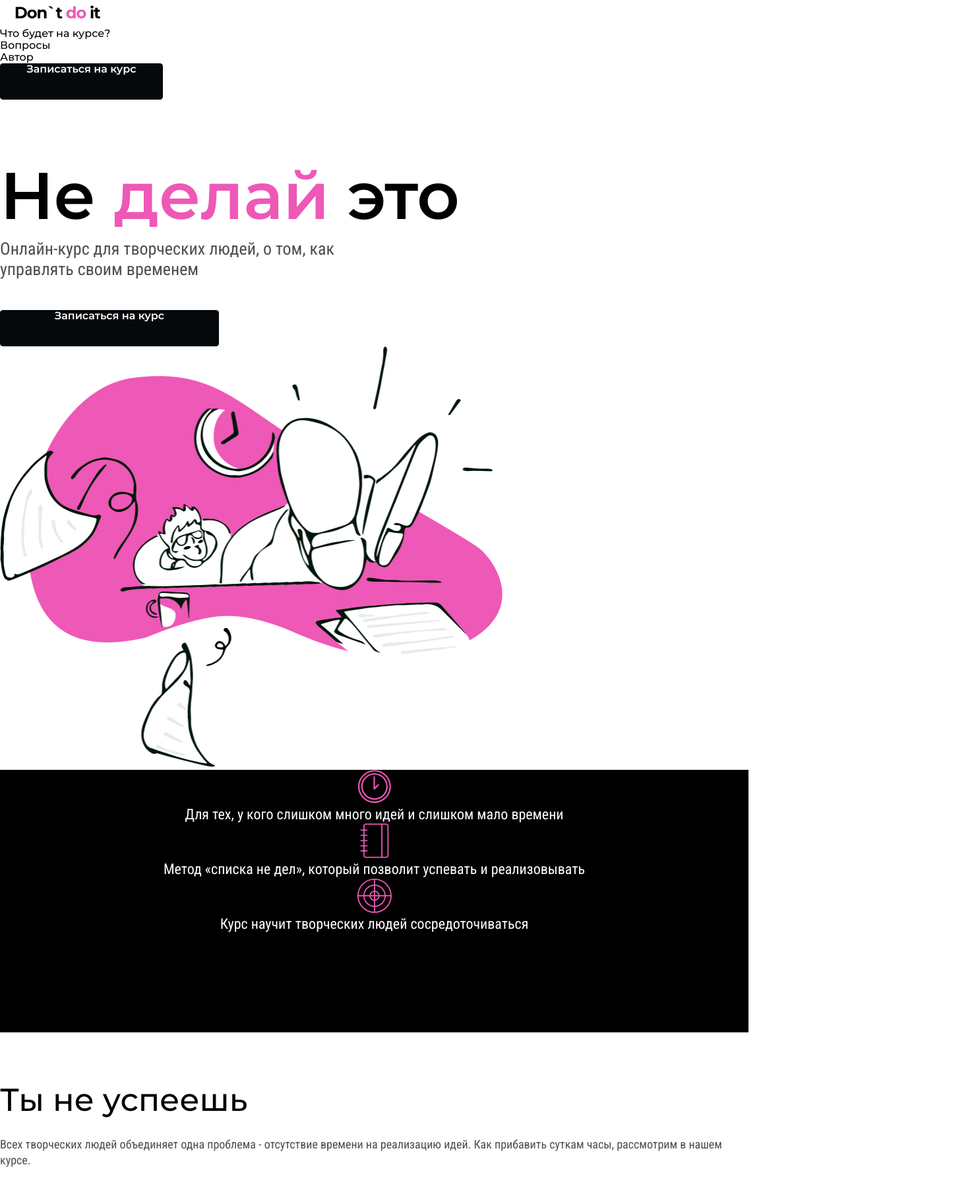
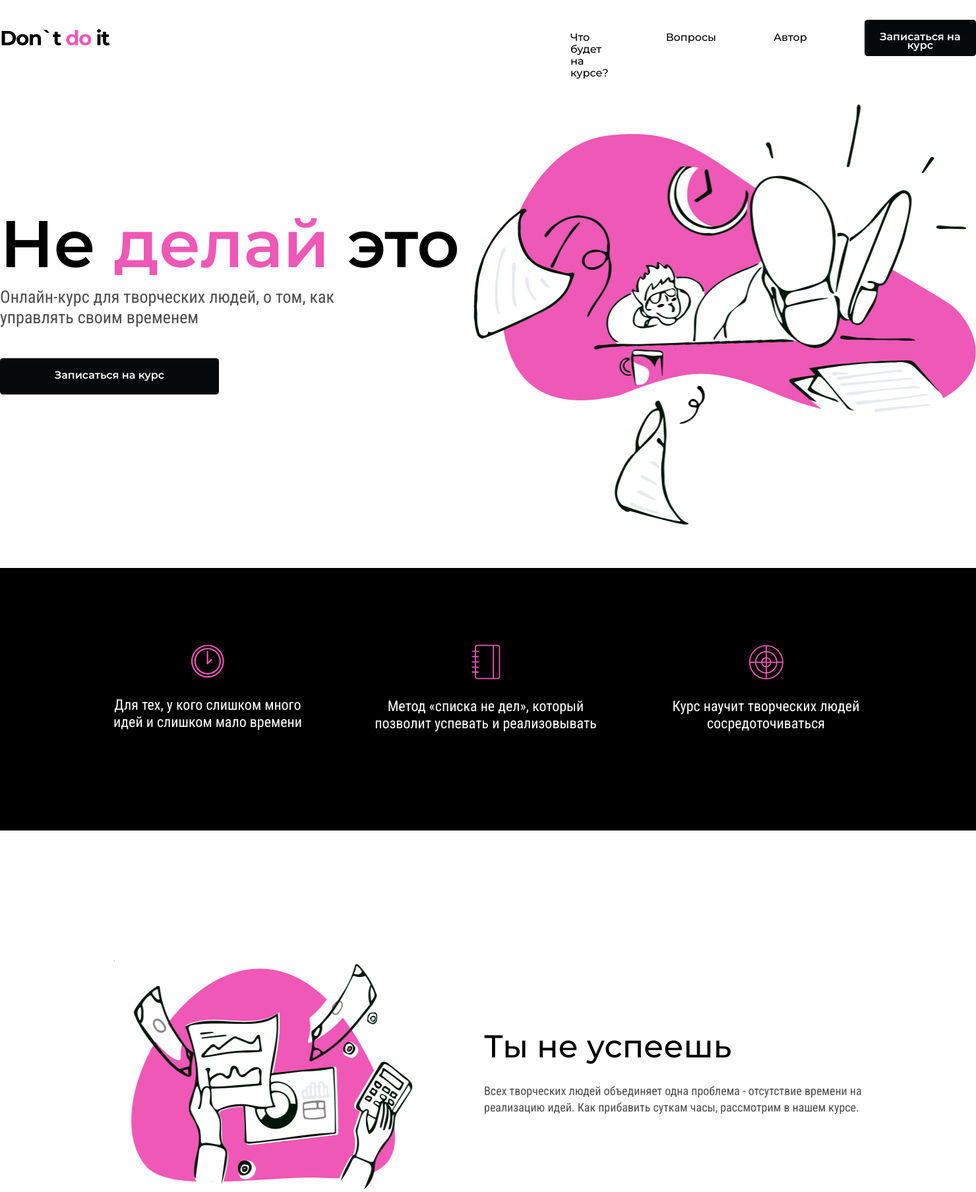
Before and after one commit to reevna/web-development, a PHP site: page / in a window 1480 px wide. Shown: the top 1807 px of the page at 66% size. Run offline with PHP 8.4, Linux system fonts and the light colour scheme.

Commit message:
Positioning added to css, pictures' names changed

```diff
--- a/lw5/css/style.css
+++ b/lw5/css/style.css
@@ -12,29 +12,44 @@
 .list-dot-disabled
 {
   list-style-type: none;
+  display: inline-block;
+  padding-right: 87px;
 }
 
 .menu
 {
-  max-width: 1680px;
+  max-width: 1780px;
   height: 55px;
- /* margin: 30px 120px 43px 120px;*/
+  margin: 0 auto;
+  display: flex;
+  justify-content: space-between;
+  vertical-align: middle;
+  padding-top: 30px;
+}
+
+.menu_wrapper
+{
+  display: flex;
+  justify-content: space-between;
+  padding-top: 18px;
 }
 
 .menu__button
 {
   width: 247px;
+  height: 38px;
 }
 
 .menu__logo
 {
-width: 203px;
-height: 37.69px;
+  width: 203px;
+  top: 38px;
+  padding-right: 662px;
 }
 
 .menu__item
 {
-  font: 500 16px/1 'Montserrat';
+  font: 500 16px/1 'Montserrat', sans-serif;
   color: #000;
 }
 
@@ -55,29 +70,39 @@
 .button__text
 {
   text-decoration: none;
-  font: 600 16px/0.84 'Montserrat';
+  font: 600 16px/0.84 'Montserrat', sans-serif;
   color: #fff;
+  padding: 19px;
+}
+
+.main-block
+{
+  max-width: 1580px;
+  display: flex;
+  margin: 0 auto;
+  justify-content: space-between;
+  padding-top: 43px;
 }
 
 .main-block__heading
 {
-  font: 600 100px/1.22 'Montserrat';
+  font: 600 100px/1.22 'Montserrat', sans-serif;
   color: #000;
   padding-top: 180px;
 }
 
-.block__heading-color
+.block__heading_color
 {
   color: #EE58B6;
 }
 
 .main-block__text
 {
-  font: 400 26px/1.2 'Roboto Condensed';
+  font: 400 26px/1.2 'Roboto Condensed', sans-serif;
   color: #4D4D4D;
   width: 545px;
   height: 62px;
-  padding-top: 4.69px;
+  padding-top: 4.7px;
 }
 
 .main-block__button
@@ -89,52 +114,100 @@
 .main-picture
 {
   width: 762px;
-  height: 637.87px;
+  height: 638px;
+  padding: 30px 0 65px 0;
 }
 
-.wrapper
+.middle-wrapper
 {
-  max-width: 1135px;
+  max-width: 1136px;
+  margin: 0 auto;
+  text-align: center;
 }
 
 .intro
 {
   background-color: #000;
   height: 398px;
+  display: flex;
+  justify-content: center;
 }
 
 .intro__text
 {
-  font: 400 22px/1.2 'Roboto Condensed';
+  font: 400 22px/1.2 'Roboto Condensed', sans-serif;
   color: #FFF;
+}
+
+.black-background__text_left
+{
+  max-width: 286px;
+}
+
+.black-background__text_center
+{
+  max-width: 337px;
+}
+
+.black-background__text_right
+{
+  max-width: 293px;
 }
 
 .intro__part
 {
   text-align: center;
-}
+  }
 
 .intro__parts
 {
-  padding-bottom: 155px;
+  display: flex;
+  flex-wrap: wrap;
+  max-width: 1136px;
+  margin: auto 0 155px 0;
+  text-align: center;
 }
 
-.first-section
+.notime-section__notime-text
+{
+  margin-top: 225px;
+}
+
+.deadline-section__deadline-text
+{
+  margin-top: 283px;
+}
+
+.notime-section
 {
   margin-top: 72px;
+  display: flex;
+  justify-content: space-between;
+}
+
+.deadline-section
+{
+  display: flex;
+  justify-content: space-between;
 }
 
 .section__heading
 {
-  font: 500 48px/1.26 'Montserrat';
+  font: 500 48px/1.26 'Montserrat', sans-serif;
   color: #000;
 }
 
 .section__text
 {
-  font: 400 18px/1.35 'Roboto Condensed';
+  font: 400 18px/1.35 'Roboto Condensed', sans-serif;
   color:#4D4D4D;
   margin-top: 26px;
+}
+
+.section__all-texts
+{
+  text-align: left;
+  max-width: 574px;
 }
 
 .section__picture
@@ -145,8 +218,11 @@
 
 .blocks
 {
-  margin-top: 60.23px;
-  margin-bottom: 288.77px;
+  margin-top: 60px;
+  margin-bottom: 289px;
+  display: flex;
+  flex-wrap: wrap;
+  justify-content: space-between;
 }
 
 .block
@@ -154,39 +230,75 @@
   width: 358px;
   height: 190px;
   background-color: #000;
-  border-radius: 7.35723px;
+  border-radius: 7px;
   margin-bottom: 30px;
   text-align: center;
 }
 
-.block__heading
-{
-  font: 500 48px/1 'Montserrat';
-  color: #000;
-  margin-top: 98px;
-}
-
 .block__text
 {
-  font: 400 18px/1 'Roboto Condensed';
+  font: 400 18px/1 'Roboto Condensed', sans-serif;
   text-align: left;
   color: #FFF;
-  text-align: left;
+  position: relative;
+  left: 40px;
+  max-width: 270px;
+  margin-top: 20px;
 }
 
 .block__icon
 {
   text-align: left;
+  display: block;
+  margin-top: 32px;
+  margin-left: 40px;
+  margin-top: 32px;
 }
 
 .footer
 {
   background-color: #000;
-  height: 108px;
   text-align: center;
 }
 
 .footer__logo
 {
-  padding-top: 30px;
+  padding: 35px 0;
 }
+
+.black-background__icon
+{
+  padding-top: 116px;
+}
+
+.black-background
+{
+  background-color: #000;
+  height: 398px;
+}
+
+.black-background__text
+{
+  font: 400 22px/1.2 'Roboto Condensed', sans-serif;
+  text-align: center;
+  color: #FFFFFF;
+  padding-top: 24px;
+}
+
+.wrapper_middle
+{
+  max-width: 1136px;
+  display: flex;
+  margin: auto auto 155px auto;
+  justify-content: space-between;
+}
+
+.three-points
+{
+  text-align: center;
+}
+
+.section__heading_youcan
+{
+  padding-top: 98px;
+}
--- a/lw5/index.html
+++ b/lw5/index.html
@@ -8,90 +8,93 @@
   </head>
   <body>
     <header>
-      <nav class="menu">
-        <ul>
-          <li class="list-dot-disabled"><img class="menu__logo" src="img/Frame84.svg" alt="логотип Don't do it" /></li>
+      <div class="menu">
+        <img class="menu__logo" src="img/logo.svg" alt="логотип Don't do it" />
+        <nav >
+          <ul class="menu_wrapper">
             <li class="list-dot-disabled"><a class="link-style-disabled menu__item" href="ссылка" title = "Что будет на курсе?">Что будет на курсе?</a></li>
             <li class="list-dot-disabled"><a class="link-style-disabled menu__item" href="ссылка">Вопросы</a></li>
             <li class="list-dot-disabled"><a class="link-style-disabled menu__item" href="ссылка">Автор</a></li>
-          <div class="button menu__button"><a class="button__text list-dot-disabled" href="ссылка">Записаться на курс</a></div>
            </ul>
         </nav>
+        <div class="button menu__button"><a class="button__text list-dot-disabled" href="ссылка">Записаться на курс</a></div>
+      </div>
     </header>
 
-    <section>
+    <div class="main-block">
       <div class="main-block__texts">
-        <h1 class="main-block__heading">Не <span class="block__heading-color">делай</span> это</h1>
+        <h1 class="main-block__heading">Не <span class="block__heading_color">делай</span> это</h1>
         <p class="main-block__text">Онлайн-курс для творческих людей, о том, как управлять своим временем</p>
         <div class="button main-block__button"><a class="button__text list-dot-disabled" href="ссылка">Записаться на курс</a></div>
       </div>
       <img class="main-picture" src="img/Done.png" alt="Иллюстрация" />
-    </section>
+    </div>
 
-    <div class="wrapper">
-      <section>
-        <div class="intro">
-          <div class="intro__parts">
-            <div class="intro__part">
-              <img src="img/time.svg" alt="Иконка1" />
-              <p class="intro__text">Для тех, у кого слишком много идей и слишком мало времени</p>
+    <div class="black-background">
+      <div class="wrapper_middle">
+         <div class="three-points">
+           <img class="black-background__icon" src="img/time.svg" alt="Время" />
+           <p class="black-background__text black-background__text_left">Для тех, у кого слишком много идей и слишком мало времени</p>
          </div>
-            <div class="intro__part">
-              <img src="img/Vector.svg" alt="Иконка2" />
-              <p class="intro__text">Метод «списка не дел», который позволит успевать и реализовывать</p>
+         <div class="three-points">
+           <img class="black-background__icon" src="img/note.svg" alt="Блокнот" />
+           <p class="black-background__text black-background__text_center">Метод «списка не дел», который позволит успевать и реализовывать</p>
          </div>
-            <div class="intro__part">
-              <img src="img/Vector (1).svg" alt="Иконка3" />
-              <p class="intro__text">Курс научит творческих людей сосредоточиваться</p>
+         <div class="three-points">
+           <img class="black-background__icon" src="img/aim.svg" alt="Цель" />
+           <p class="black-background__text black-background__text_right">Курс научит творческих людей сосредоточиваться</p>
          </div>
       </div>
     </div>
-      </section>
 
-      <section class="first-section">
-        <h2 class="section__heading">Ты не успеешь</h2>
-        <p class="section__text">Всех творческих людей объединяет одна проблема - отсутствие времени на реализацию идей.
+    <div class="middle-wrapper">
+      <div class="notime-section">
+        <img class="section__picture" src="img/Finances.png" alt="Хочу всё успеть" />
+        <div class="notime-section__notime-text">
+          <h2 class="section__heading section__all-texts">Ты не успеешь</h2>
+          <p class="section__all-texts section__text">Всех творческих людей объединяет одна проблема - отсутствие времени на реализацию идей.
              Как прибавить суткам часы, рассмотрим в нашем курсе.</p>
-         <img class="section__picture" src="img/Finances.png" alt="Иллюстрация2" />
-      </section>
+        </div>
+      </div>
 
-      <section>
-        <h2 class="section__heading">Опять дедлайн</h2>
-        <p class="section__text">В мире, где столько всего интересного, когда же успевать жить?</p>
-         <img src="img/Mind Blowing.png" alt="Иллюстрация3" />
-      </section>
+      <div class="deadline-section">
+        <div class="deadline-section__deadline-text">
+        <h2 class="section__heading section__all-texts">Опять дедлайн</h2>
+        <p class="section__all-texts section__text">В мире, где столько всего интересного, когда же успевать жить?</p>
+        </div>
+         <img src="img/Mind_Blowing.png" alt="Взрыв мозга" />
+      </div>
 
-      <section>
-        <h2 class="block__heading">На курсе ты <span class="block__heading-color">сможешь</span></h2>
+      <div>
+        <h2 class="section__heading section__heading_youcan">На курсе ты <span class="block__heading_color">сможешь</span></h2>
         <div class="blocks">
           <div class="block">
-            <img class="block__icon" src="img/Vector (2).svg" alt="Один_палец" />
+            <img class="block__icon" src="img/1finger.svg" alt="Один палец" />
             <p class="block__text">Понять, что нужно делать, а что делать не стоит.</p>
           </div>
           <div class="block">
-            <img class="block__icon" src="img/Vector (3).svg" alt="Два_пальца" />
+            <img class="block__icon" src="img/2fingers.svg" alt="Два пальца" />
             <p class="block__text">Перестать себя искусственно ограничивать.</p>
           </div>
           <div class="block">
-            <img class="block__icon" src="img/Vector (4).svg" alt="Три_пальца" />
+            <img class="block__icon" src="img/3fingers.svg" alt="Три пальца" />
             <p class="block__text">Определить сильные стороны и начать использовать слабые.</p>
           </div>
           <div class="block">
-            <img class="block__icon" src="img/Vector (5).svg" alt="Четыре_пальца" />
+            <img class="block__icon" src="img/4fingers.svg" alt="Четыре пальца" />
             <p class="block__text">Научиться достигать любой цели в 3 понятных шага.</p>
           </div>
           <div class="block">
-            <img class="block__icon" src="img/Vector (6).svg" alt="Пять_пальцев" />
+            <img class="block__icon" src="img/5fingers.svg" alt="Пять пальцев" />
             <p class="block__text">Сотрудничать эффективно и с правильными людьми.</p>
           </div>
           <div class="block">
-            <img class="block__icon" src="img/Vector (7).svg" alt="Шесть_пальцев" />
+            <img class="block__icon" src="img/6fingers.svg" alt="Шесть пальцев" />
             <p class="block__text">Оптимизировать общение с клиентами и проведение совещаний.</p>
           </div>
         </div>
-      </section>
       </div>
-
+    </div>
 
     <footer class="footer">
       <img class="footer__logo" src="img/logo_white.svg" alt="логотип Don't do it" />
```
Also changed, not shown: lw5/img/1finger.svg (renamed from lw5/img/Vector (2).svg), lw5/img/2fingers.svg (renamed from lw5/img/Vector (3).svg), lw5/img/3fingers.svg (renamed from lw5/img/Vector (6).svg), lw5/img/4fingers.svg (renamed from lw5/img/Vector (4).svg), lw5/img/5fingers.svg (renamed from lw5/img/Vector (5).svg), lw5/img/6fingers.svg (renamed from lw5/img/Vector (7).svg), lw5/img/Frame84.svg (deleted), lw5/img/Mind_Blowing.png (renamed from lw5/img/Mind Blowing.png), lw5/img/aim.svg (renamed from lw5/img/Vector (1).svg), lw5/img/logo.svg, lw5/img/note.svg (renamed from lw5/img/Vector.svg). Lines whose indentation alone changed are shown as unchanged.
